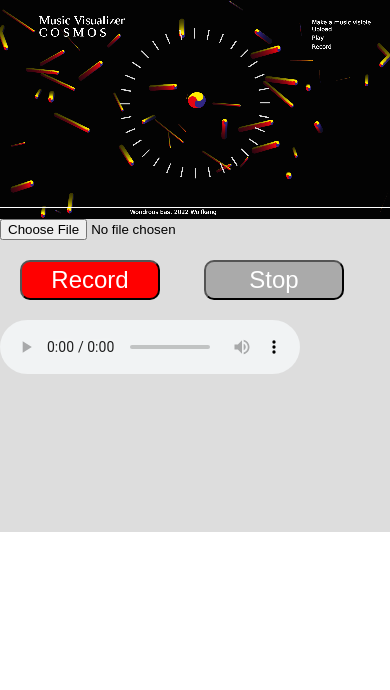
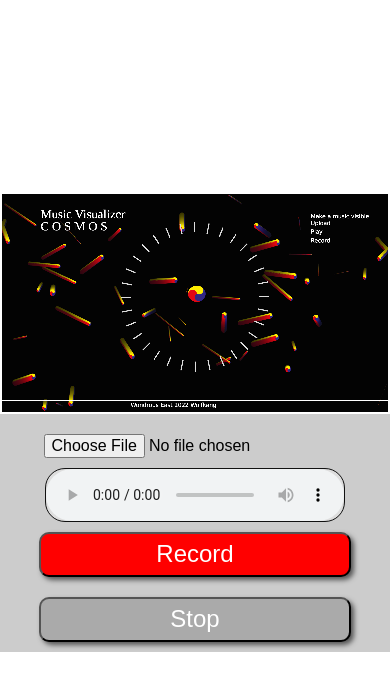
Before and after one commit to wolfkanglim/music-visualizer-cosmos, a plain HTML site: page indexmv.html in a window 390 px wide. Drawn offline with Linux system fonts and the light colour scheme; animation ran at ten frames a second.

Commit message:
responsive web

```diff
--- a/indexmv.html
+++ b/indexmv.html
@@ -11,14 +11,16 @@
   <body>
     <div id="container">
       <canvas id="canvas1"></canvas>
-      <input type="file" id="fileupload" accept="audio/*" />
-      <button class="btn" id="recordBtn">Record</button>
-      <button class="btn" id="stopBtn">Stop</button>
-      <audio id="audio1" controls>
-        <source src="./asset/asset_buk-m7-601.mp3" />
-      </audio>
-      <video id="video1" control></video>
+      <div class="controller">
+        <input type="file" id="fileupload" accept="audio/*" />
+        <audio id="audio1" controls>
+          <source src="./asset/asset_buk-m7-601.mp3" />
+        </audio>
+        <button class="btn" id="recordBtn">Record</button>
+        <button class="btn" id="stopBtn">Stop</button>
+
     </div>
+  </div>
     <script type="module" src="./setupmv.js"></script>
     <!-- <script type="module" src="./particlesdot.js"></script>
     <script type="module" src="./lineflow.js"></script> -->
--- a/stylemv.css
+++ b/stylemv.css
@@ -3,29 +3,43 @@
   padding: 0;
   margin: 0;
 }
+body {
+  display: flex;
+  justify-content: center;
+  align-items: center;
+  width: 100%;
+  height: 100vh;
+}
 #container {
-  width: 100%;
-  height: 100%;
-  background-color: #ddd;
+ margin: 0 auto;
+  background-color: #ccc;
+  max-width: 1240px;
 }
 #canvas1 {
   display: block;
-  max-width: 1920px;
   width: 100%;
-  max-height: 1080px;
-  height: 100%;
+  /* max-height: 1080px; */
+  /* height: 100%; */
   margin: 10px, auto;
   background-color: #111;
-  border: 2px solid "blue";
+  border: 2px solid white;
 }
-
+.controller {
+  display: flex;
+  flex-wrap: wrap;
+  justify-content: space-evenly;
+  align-items: center;
+  width: 100%;
+}
 .btn {
-  margin: 20px;
-  width: 140px;
-  height: 40px;
+  margin: 10px;
+  min-width: 160px;
+  height: 45px;
   font-size: 1.5rem;
   color: #fff;
+  cursor: pointer;
   border-radius: 10px;
+  box-shadow: 3px 3px 5px #555;;
 }
 #recordBtn {
   background-color: red;
@@ -33,3 +47,28 @@
 #stopBtn {
   background-color: #aaa;
 }
+#audio1 {
+  background-color: #ddd;
+  border: 1px solid #111;
+  border-radius: 20px;
+  margin-top: 10px;
+}
+#fileupload {
+  margin-top: 20px;
+  font-size: 16px;
+}
+
+/* responsive */
+@media screen and(max-width: 944px){
+ .btn {
+  min-width: 45%;
+}
+}
+@media screen and (max-width: 604px){
+  .controller {
+    flex-direction: column;
+  }
+  .btn {
+    width: 80%;
+  }
+}
```
